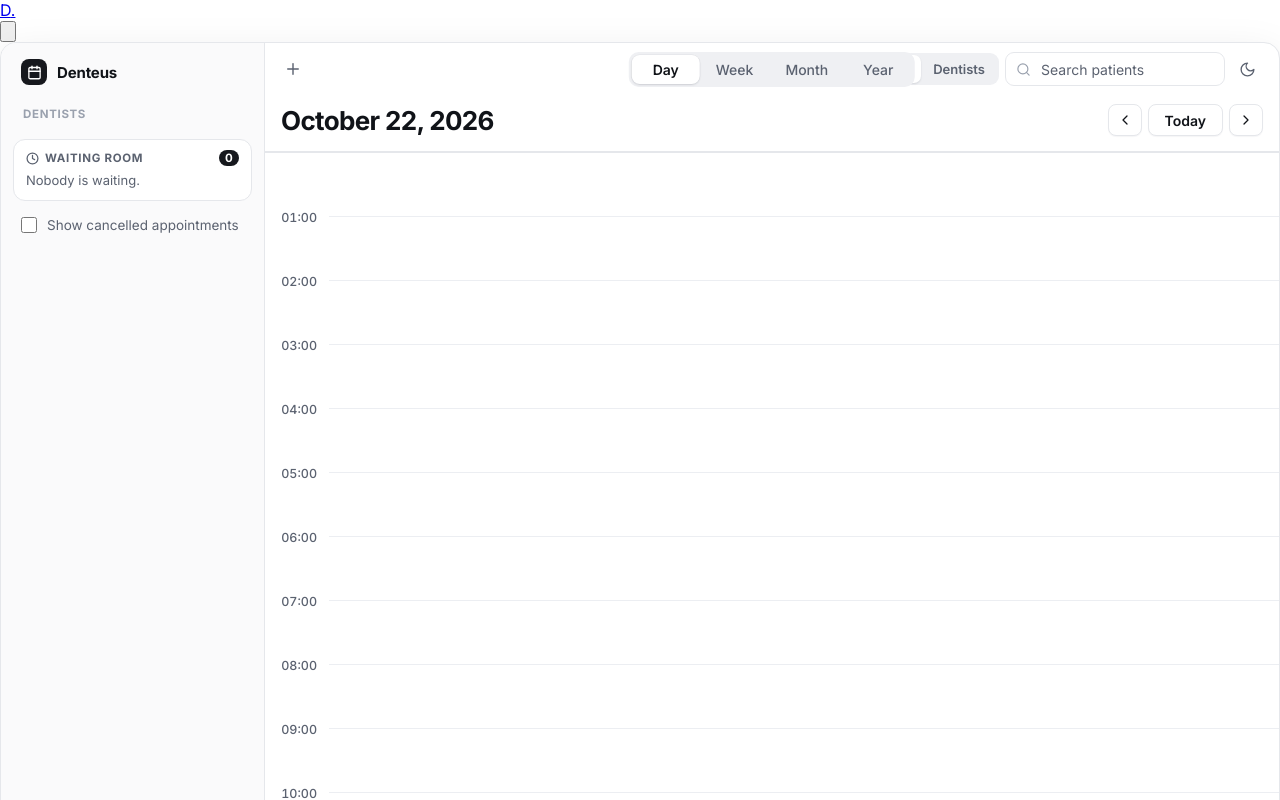
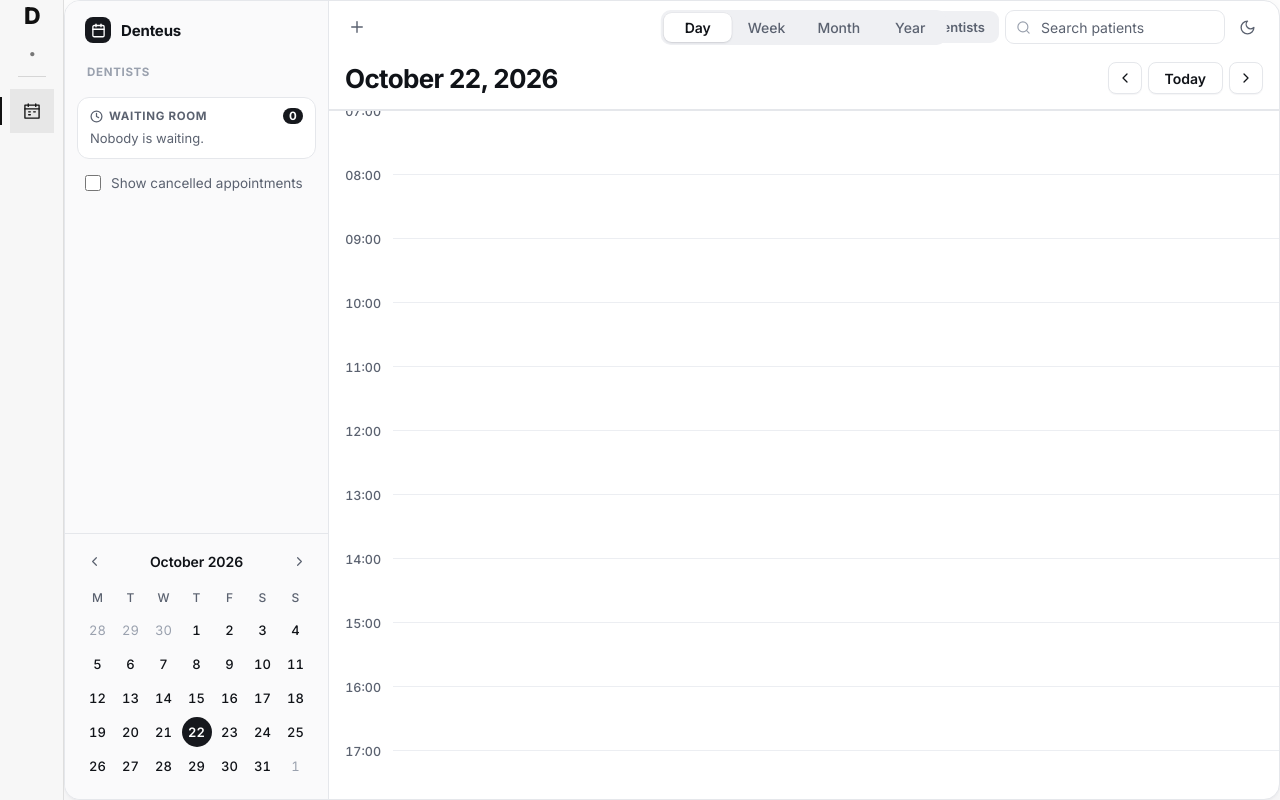
Before and after one commit to marvenpiadri/dental, an Angular app: page / in a window 1280 px wide. Shown: the top 800 px of the page. Built offline with nearby package versions, Linux system fonts and the light colour scheme.

Commit message:
style(shell): use flush grid layout and divider-based surfaces

```diff
--- a/src/app/app.css
+++ b/src/app/app.css
@@ -1,26 +1,176 @@
-.stage {
+:host {
+  display: block;
+  width: 100%;
   height: 100dvh;
-  padding: 20px;
-  background:
-    radial-gradient(1100px 560px at 8% -8%, #cfe0ff 0%, transparent 62%),
-    radial-gradient(900px 520px at 100% 0%, #f1d9ff 0%, transparent 58%),
-    #eef1f7;
-  transition: background 0.2s ease;
+  overflow: hidden;
+  color: #202124;
+  background: #fff;
 }
 
-.stage.dark {
-  background:
-    radial-gradient(1100px 560px at 8% -8%, #1b2a66 0%, transparent 62%),
-    radial-gradient(900px 520px at 100% 0%, #3a1d5e 0%, transparent 58%),
-    #070a18;
+.app-shell {
+  display: grid;
+  grid-template-columns: 64px minmax(0, 1fr);
+  width: 100%;
+  height: 100%;
+  min-width: 0;
+  background: #fff;
+  color: #202124;
+}
+
+.module-rail {
+  display: flex;
+  flex-direction: column;
+  align-items: center;
+  gap: 12px;
+  min-width: 0;
+  height: 100%;
+  border-right: 1px solid #dedede;
+  background: #f7f7f7;
+}
+
+.brand-mark {
+  display: grid;
+  place-items: center;
+  width: 64px;
+  height: 64px;
+  flex: 0 0 64px;
+  color: #111;
+  text-decoration: none;
+  font-size: 23px;
+  font-weight: 750;
+  letter-spacing: -1.5px;
+}
+
+.brand-mark span {
+  color: #777;
+}
+
+.rail-divider {
+  width: 28px;
+  height: 1px;
+  flex: 0 0 1px;
+  background: #d6d6d6;
+}
+
+.rail-item {
+  display: grid;
+  place-items: center;
+  position: relative;
+  width: 44px;
+  height: 44px;
+  flex: 0 0 44px;
+  border: 0;
+  border-radius: 0;
+  background: transparent;
+  color: #686868;
+  cursor: pointer;
+}
+
+.rail-item svg {
+  width: 20px;
+  height: 20px;
+  fill: none;
+  stroke: currentColor;
+  stroke-width: 1.6;
+  stroke-linecap: round;
+  stroke-linejoin: round;
+}
+
+.rail-item:hover {
+  background: #eaeaea;
+  color: #111;
+}
+
+.rail-item.active {
+  color: #111;
+  background: #e7e7e7;
+}
+
+.rail-item.active::before {
+  content: "";
+  position: absolute;
+  left: -10px;
+  top: 8px;
+  bottom: 8px;
+  width: 2px;
+  background: #111;
+}
+
+.workspace {
+  min-width: 0;
+  min-height: 0;
+  height: 100%;
+  overflow: hidden;
+  background: #fff;
 }
 
 .calendar {
+  display: block;
+  width: 100%;
   height: 100%;
+  min-width: 0;
+}
+
+.app-shell.dark {
+  background: #111;
+  color: #f3f3f3;
+}
+
+.dark .module-rail {
+  border-right-color: #303030;
+  background: #171717;
+}
+
+.dark .brand-mark {
+  color: #f5f5f5;
+}
+
+.dark .brand-mark span {
+  color: #888;
+}
+
+.dark .rail-divider {
+  background: #363636;
+}
+
+.dark .rail-item {
+  color: #a0a0a0;
+}
+
+.dark .rail-item:hover,
+.dark .rail-item.active {
+  color: #fff;
+  background: #292929;
+}
+
+.dark .rail-item.active::before {
+  background: #fff;
+}
+
+.dark .workspace {
+  background: #111;
 }
 
 @media (max-width: 700px) {
-  .stage {
-    padding: 0;
+  .app-shell {
+    grid-template-columns: 48px minmax(0, 1fr);
+  }
+
+  .brand-mark {
+    width: 48px;
+  }
+
+  .module-rail {
+    gap: 8px;
+  }
+
+  .rail-item {
+    width: 36px;
+    height: 40px;
+    flex-basis: 40px;
+  }
+
+  .rail-item.active::before {
+    left: -6px;
   }
 }
```
